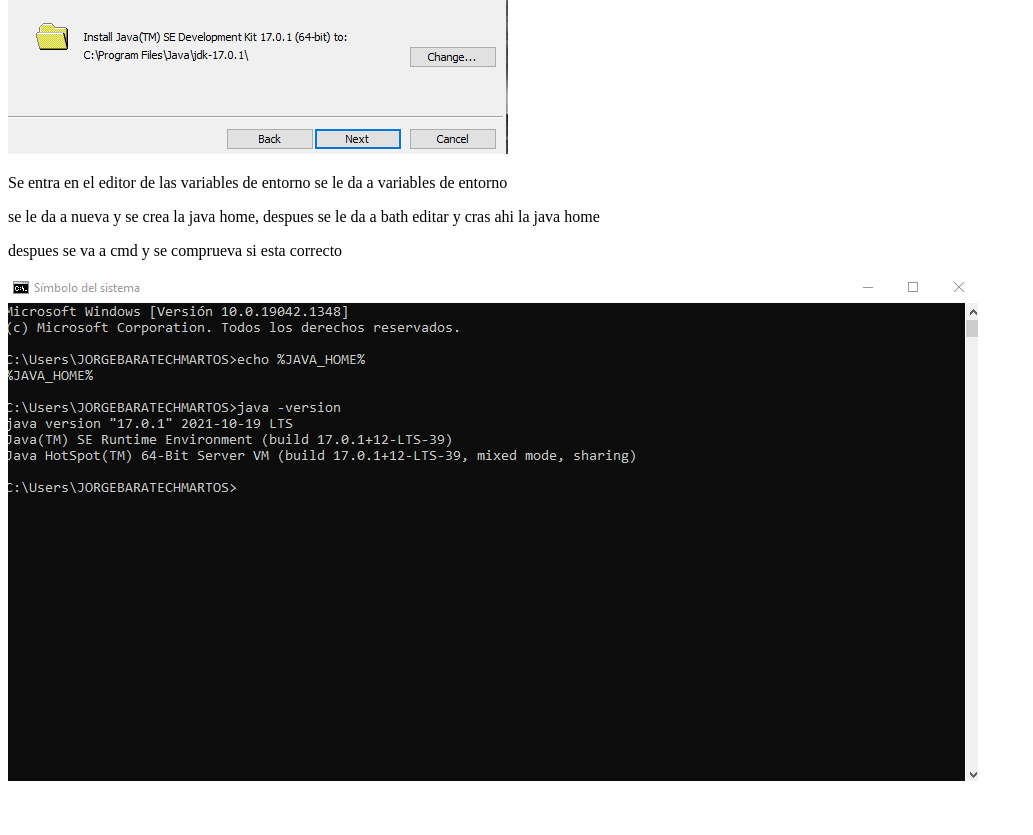
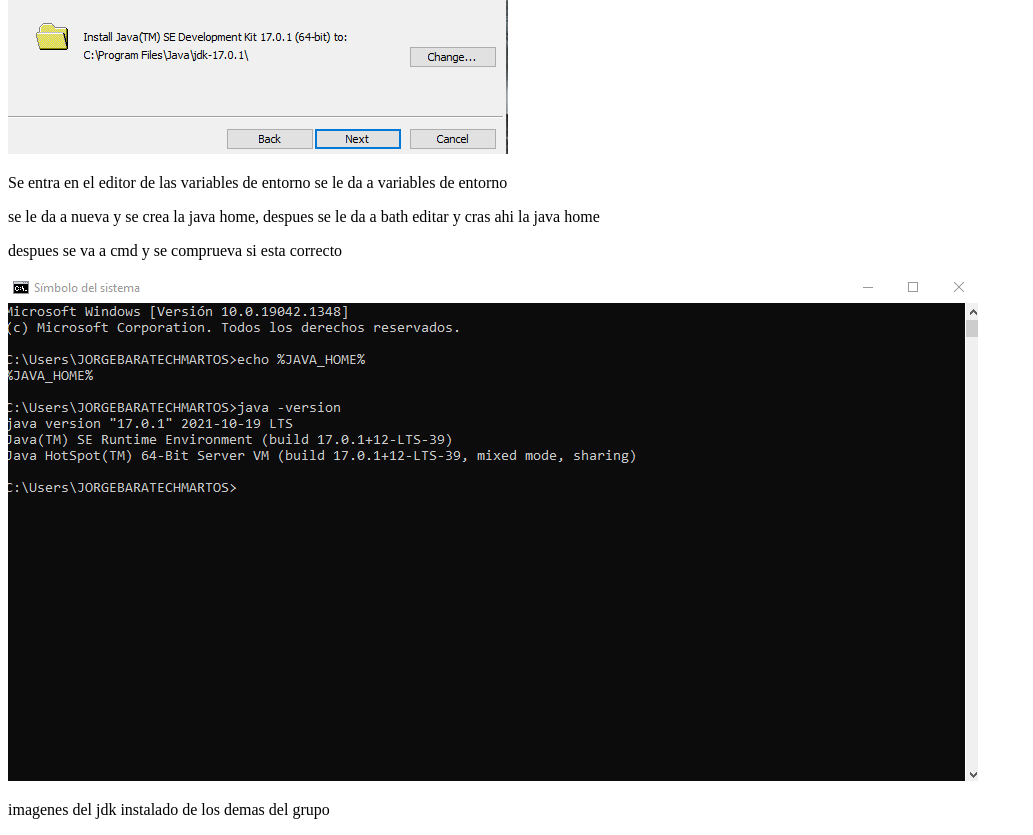
Before and after one commit to EQUIPO-1-ENTORNO/story-2, a plain HTML site: page story5.html in a window 1280 px wide. Shown: the part 439-1274 px from the top of the page, without its empty margins (0-1033 px from the left). Before the commit the page ends 1232 px from the top, so only its background shows below. Drawn offline with Linux system fonts and the light colour scheme.

Commit message:
Update story5.html

```diff
--- a/story5.html
+++ b/story5.html
@@ -40,6 +40,7 @@
     </p>
     <p>despues se va a cmd y se comprueva si esta correcto</p>
     <img src="imagenes/javajdk_imagenes/12.png" />
+    <p>imagenes del jdk instalado de los demas del grupo</p>
 </body>
 
 </html>
```
